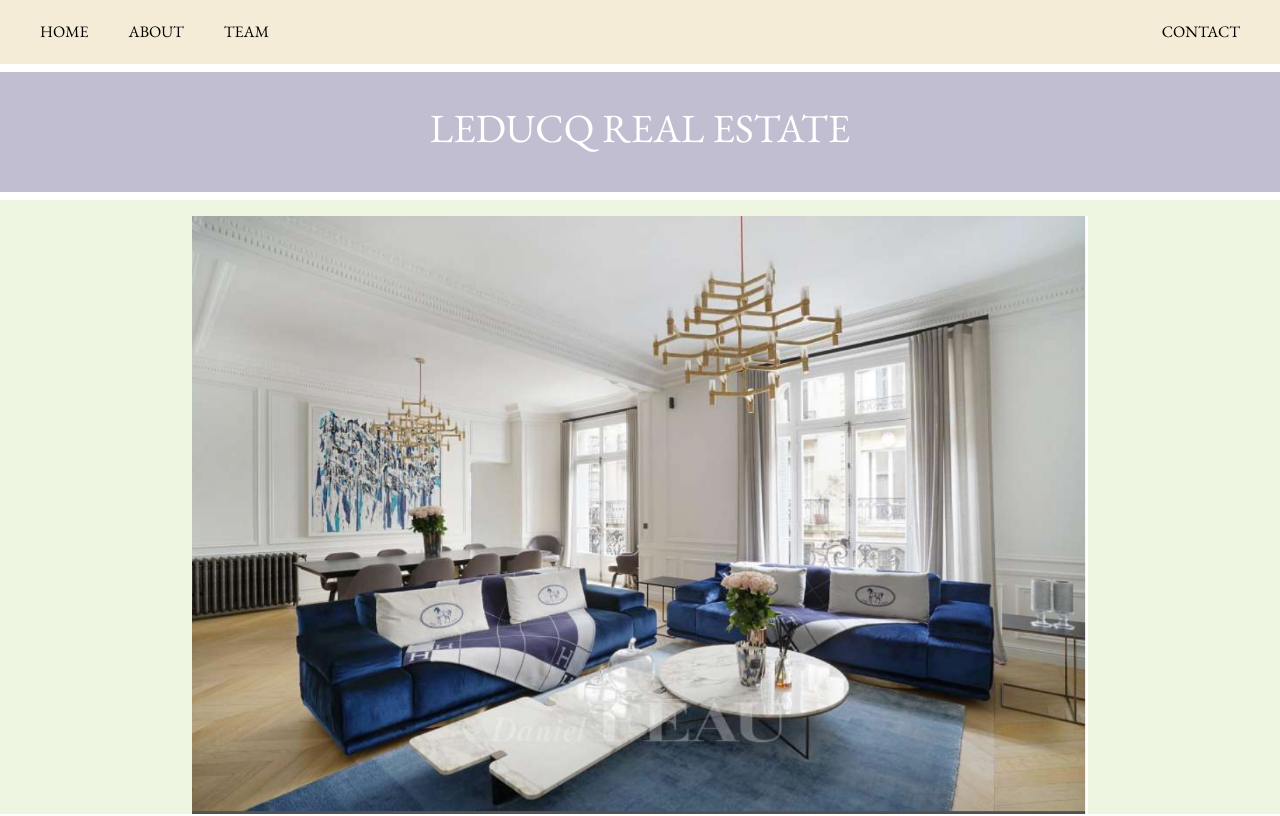
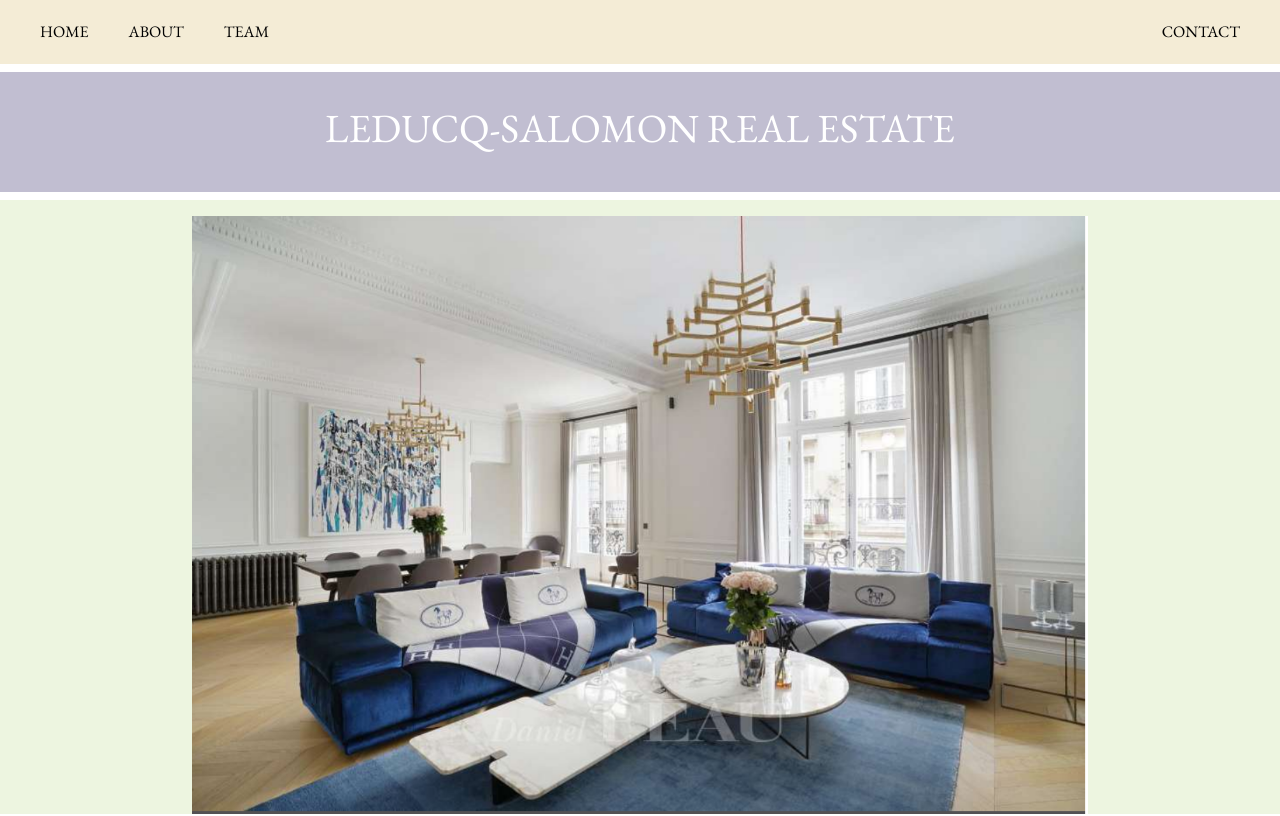
Before and after one commit to OlivierLdcq/leducqprestige, a plain HTML site: page bien1.html in a window 1280 px wide. Shown: the top 816 px of the page. Drawn offline with nearby package versions, Linux system fonts and the light colour scheme.

Commit message:
leducq salomon

```diff
--- a/bien1.html
+++ b/bien1.html
@@ -23,7 +23,8 @@
 	</ul>
 
 	<div class="container1">
-		<h1>LEDUCQ REAL ESTATE</h1>
+		<h1>LEDUCQ-SALOMON REAL ESTATE</h1>
+
 	</div>
 
 	<div class="bigcontainer">
```
